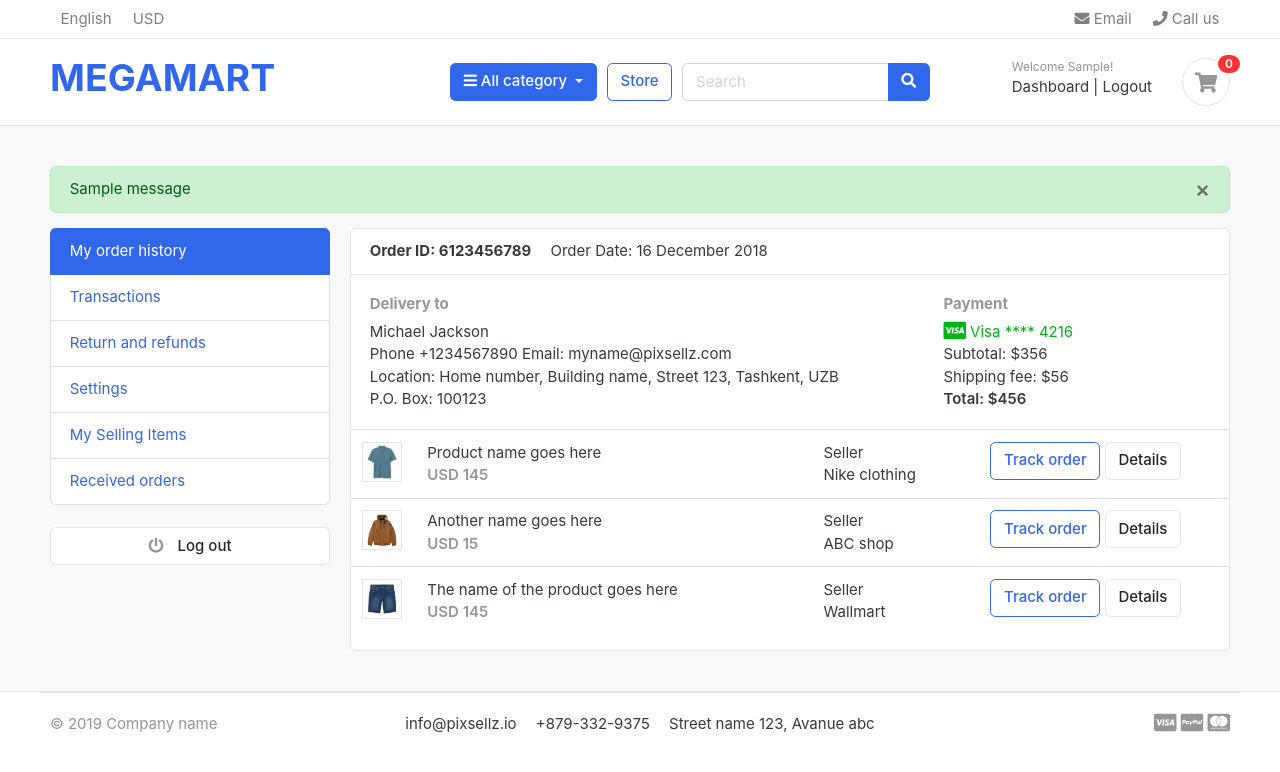
After one commit to MohithRajuu/Megamart-django, a Django app: page /accounts/ in a window 1280 px wide. The commit adds this page. Shown: the top 772 px of the page. Run offline with Django 3.2, Linux system fonts and the light colour scheme; a user stored in the database is signed in; tables that the repository leaves empty hold one stand-in row (values such as "Sample post"); one stand-in notice (Sample message) is shown; some libraries are stand-ins or nearby versions; some web fonts are replaced.

Commit message:
User Account Authentication

```diff
--- a/FashionMart/urls.py
+++ b/FashionMart/urls.py
@@ -24,4 +24,5 @@ urlpatterns = [
     path('', views.home, name='home'),
     path('store/', include('store.urls')),
     path('cart/', include('carts.urls')),
+    path('accounts/', include('accounts.urls')),
 ] + static(settings.MEDIA_URL, document_root=settings.MEDIA_ROOT)
--- /dev/null
+++ b/accounts/urls.py
@@ -0,0 +1,14 @@
+from django.urls import path
+from . import views
+
+urlpatterns = [
+    path('register/', views.register, name='register'),
+    path('login/', views.login, name='login'),
+    path('logout/', views.logout, name='logout'),
+    path('dashboard/', views.dashboard, name='dashboard'),
+    path('', views.dashboard, name='dashboard'),
+    path('activate/<uidb64>/<token>/', views.activate, name='activate'),
+    path('forgotPassword/', views.forgotPassword, name='forgotPassword'),
+    path('resetpassword_validate/<uidb64>/<token>/', views.resetpassword_validate, name='resetpassword_validate'),
+    path('resetPassword/', views.resetPassword, name='resetPassword'),
+]
--- a/accounts/views.py
+++ b/accounts/views.py
@@ -1,3 +1,159 @@
-from django.shortcuts import render
+from django.shortcuts import render, redirect
+from .forms import RegistrationForm
+from .models import Account
+from django.contrib import messages, auth
+from django.contrib.auth.decorators import login_required
+from django.http import HttpResponse
 
-# Create your views here.
+# Verification email
+from django.contrib.sites.shortcuts import get_current_site
+from django.template.loader import render_to_string
+from django.utils.http import urlsafe_base64_encode, urlsafe_base64_decode
+from django.utils.encoding import force_bytes
+from django.contrib.auth.tokens import default_token_generator
+from django.core.mail import EmailMessage
+
+
+#import requests
+
+
+def register(request):
+    if request.method == 'POST':
+        form = RegistrationForm(request.POST)
+        if form.is_valid():
+            first_name = form.cleaned_data['first_name']
+            last_name = form.cleaned_data['last_name']
+            phone_number = form.cleaned_data['phone_number']
+            email = form.cleaned_data['email']
+            password = form.cleaned_data['password']
+            username = email.split("@")[0]
+            user = Account.objects.create_user(first_name=first_name, last_name=last_name, email=email, username=username, password=password)
+            user.phone_number = phone_number
+            user.save()
+
+            # USER ACTIVATION
+            current_site = get_current_site(request)
+            mail_subject = 'Please activate your account'
+            message = render_to_string('accounts/account_verification_email.html', {
+                'user': user,
+                'domain': current_site,
+                'uid': urlsafe_base64_encode(force_bytes(user.pk)),
+                'token': default_token_generator.make_token(user),
+            })
+            to_email = email
+            send_email = EmailMessage(mail_subject, message, to=[to_email])
+            send_email.send()
+            #messages.success(request, 'Thank you for registering with us. We have sent you a verification email to your email address. Please verify it.')
+            return redirect('/accounts/login/?command=verification&email='+email)
+    else:
+        form = RegistrationForm()
+    context = {
+        'form': form,
+    }
+    return render(request, 'accounts/register.html', context)
+
+
+def login(request):
+    if request.method == 'POST':
+        email = request.POST['email']
+        password = request.POST['password']
+
+        user = auth.authenticate(email=email, password=password)
+
+        if user is not None:
+            auth.login(request, user)
+            messages.success(request, 'You are logged in.')
+            return redirect('dashboard')
+        else:
+            messages.error(request, 'Invalid login credentials')
+            return redirect('login')
+    return render(request, 'accounts/login.html')
+
+
+@login_required(login_url = 'login')
+def logout(request):
+    auth.logout(request)
+    messages.success(request, 'You are logged out.')
+    return redirect('login')
+
+
+def activate(request, uidb64, token):
+    try:
+        uid = urlsafe_base64_decode(uidb64).decode()
+        user = Account._default_manager.get(pk=uid)
+    except(TypeError, ValueError, OverflowError, Account.DoesNotExist):
+        user = None
+
+    if user is not None and default_token_generator.check_token(user, token):
+        user.is_active = True
+        user.save()
+        messages.success(request, 'Congratulations! Account Activated.')
+        return redirect('login')
+    else:
+        messages.error(request, 'Invalid activation Link.')
+        return redirect('register')
+
+@login_required(login_url = 'login')
+def dashboard(request):
+    return render(request, 'accounts/dashboard.html')
+
+
+def forgotPassword(request):
+    if request.method == 'POST':
+        email =  request.POST['email']
+        if Account.objects.filter(email=email).exists():
+            user = Account.objects.get(email__exact=email)
+
+            # Reset password
+            current_site = get_current_site(request)
+            mail_subject = 'Reset Password'
+            message = render_to_string('accounts/reset_password_email.html', {
+                'user': user,
+                'domain': current_site,
+                'uid': urlsafe_base64_encode(force_bytes(user.pk)),
+                'token': default_token_generator.make_token(user),
+            })
+            to_email = email
+            send_email = EmailMessage(mail_subject, message, to=[to_email])
+            send_email.send()
+
+            messages.success(request, 'Password reset email has been sent to your Email address')
+            return redirect('login')
+        else:
+            messages.error(request, 'Account does not exist')
+            return redirect('forgotPassword')
+
+    return render(request, 'accounts/forgotPassword.html')
+
+def resetpassword_validate(request,  uidb64, token):
+    try:
+        uid = urlsafe_base64_decode(uidb64).decode()
+        user = Account._default_manager.get(pk=uid)
+    except(TypeError, ValueError, OverflowError, Account.DoesNotExist):
+        user = None
+
+    if user is not None and default_token_generator.check_token(user, token):
+        request.session['uid'] = uid
+        messages.success(request, 'Please reset your password')
+        return redirect('resetPassword')
+    else:
+        messages.error(request, 'This link has expired!')
+        return redirect('login')
+
+def resetPassword(request):
+    if request.method == 'POST':
+        password = request.POST['password']
+        confirm_password = request.POST['confirm_password']
+
+        if password == confirm_password:
+            uid = request.session.get('uid')
+            user = Account.objects.get(pk=uid)
+            user.set_password(password)
+            user.save()
+            messages.success(request, 'Password reset successful')
+            return redirect('login')
+        else:
+            messages.error(request, "Passwords do not match")
+            return redirect('resetPassword')
+    else:
+        return render(request, 'accounts/resetPassword.html')
--- /dev/null
+++ b/templates/accounts/dashboard.html
@@ -0,0 +1,101 @@
+{% extends 'base.html' %}
+
+
+{% block content %}
+
+<section class="section-conten padding-y bg">
+
+
+{% include 'includes/alerts.html' %}
+
+<div class="container">
+	<div class="row">
+	<aside class="col-md-3">
+		<!--   SIDEBAR   -->
+		<ul class="list-group">
+			<a class="list-group-item active" href="#"> My order history </a>
+			<a class="list-group-item" href="#"> Transactions </a>
+			<a class="list-group-item" href="#"> Return and refunds </a>
+			<a class="list-group-item" href="#">Settings </a>
+			<a class="list-group-item" href="#"> My Selling Items </a>
+			<a class="list-group-item" href="#"> Received orders </a>
+		</ul>
+		<br>
+		<a class="btn btn-light btn-block" href="{% url 'logout' %}"> <i class="fa fa-power-off"></i> <span class="text">Log out</span> </a>
+		<!--   SIDEBAR .//END   -->
+	</aside>
+	<main class="col-md-9">
+		<article class="card">
+		<header class="card-header">
+			<strong class="d-inline-block mr-3">Order ID: 6123456789</strong>
+			<span>Order Date: 16 December 2018</span>
+		</header>
+		<div class="card-body">
+			<div class="row">
+				<div class="col-md-8">
+					<h6 class="text-muted">Delivery to</h6>
+					<p>Michael Jackson <br>
+					Phone +1234567890 Email: myname@pixsellz.com <br>
+			    	Location: Home number, Building name, Street 123,  Tashkent, UZB <br>
+			    	P.O. Box: 100123
+			 		</p>
+				</div>
+				<div class="col-md-4">
+					<h6 class="text-muted">Payment</h6>
+					<span class="text-success">
+						<i class="fab fa-lg fa-cc-visa"></i>
+					    Visa  **** 4216
+					</span>
+					<p>Subtotal: $356 <br>
+					 Shipping fee:  $56 <br>
+					 <span class="b">Total:  $456 </span>
+					</p>
+				</div>
+			</div> <!-- row.// -->
+		</div> <!-- card-body .// -->
+		<div class="table-responsive">
+		<table class="table table-hover">
+			<tr>
+				<td width="65">
+					<img src="../images/items/1.jpg" class="img-xs border">
+				</td>
+				<td>
+					<p class="title mb-0">Product name goes here </p>
+					<var class="price text-muted">USD 145</var>
+				</td>
+				<td> Seller <br> Nike clothing </td>
+				<td width="250"> <a href="#" class="btn btn-outline-primary">Track order</a> <a href="#" class="btn btn-light"> Details </a> </td>
+			</tr>
+			<tr>
+				<td>
+					<img src="../images/items/2.jpg" class="img-xs border">
+				</td>
+				<td>
+					<p class="title mb-0">Another name goes here </p>
+					<var class="price text-muted">USD 15</var>
+				</td>
+				<td> Seller <br> ABC shop </td>
+				<td> <a href="#" class="btn btn-outline-primary">Track order</a> <a href="#" class="btn btn-light"> Details </a> </td>
+			</tr>
+			<tr>
+				<td>
+					<img src="../images/items/3.jpg" class="img-xs border">
+				</td>
+				<td>
+					<p class="title mb-0">The name of the product  goes here </p>
+					<var class="price text-muted">USD 145</var>
+				</td>
+				<td> Seller <br> Wallmart </td>
+				<td> <a href="#" class="btn btn-outline-primary">Track order</a> <a href="#" class="btn btn-light"> Details </a> </td>
+			</tr>
+		</table>
+		</div> <!-- table-responsive .end// -->
+		</article> <!-- order-group.// -->
+	</main>
+</div> <!-- row.// -->
+</div>
+
+
+</section>
+
+{% endblock %}
--- /dev/null
+++ b/templates/includes/alerts.html
@@ -0,0 +1,13 @@
+{% if messages %}
+
+    {% for message in messages %}
+    <div id="message" class="container">
+    <div {% if message.tags %} class="alert alert-{{ message.tags }}"{% endif %} role="alert">
+      <button type="button" class="close" data-dismiss="alert"><span aria-hidden="true">&times;</span></button>
+        {% if message.level == DEFAULT_MESSAGE_LEVELS.ERROR %}Error: {% endif %}
+        {{ message }}
+    </div>
+    </div>
+    {% endfor %}
+
+{% endif %}
--- a/templates/includes/navbar.html
+++ b/templates/includes/navbar.html
@@ -61,13 +61,24 @@
   </div> <!-- col.// -->
   <div class="col-lg-3 col-sm-6 col-8 order-2 order-lg-3">
         <div class="d-flex justify-content-end mb-3 mb-lg-0">
-          <div class="widget-header">
-            <small class="title text-muted">Welcome guest!</small>
-            <div>
-              <a href="./signin.html">Sign in</a> <span class="dark-transp"> | </span>
-              <a href="./register.html"> Register</a>
+          {% if user.id is None %}
+            <div class="widget-header">
+              <small class="title text-muted">Welcome guest!</small>
+              <div>
+                <a href="{% url 'login' %}">Sign in</a> <span class="dark-transp"> | </span>
+                <a href="{% url 'register' %}"> Register</a>
+              </div>
             </div>
-          </div>
+            {% else %}
+              <div class="widget-header">
+                <small class="title text-muted">Welcome {{user.first_name}}!</small>
+                <div>
+                  <a href="{% url 'dashboard' %}">Dashboard</a> <span class="dark-transp"> | </span>
+                  <a href="{% url 'logout' %}"> Logout</a>
+                </div>
+              </div>
+
+            {% endif %}
           <a href="{% url 'cart' %}" class="widget-header pl-3 ml-3">
             <div class="icon icon-sm rounded-circle border"><i class="fa fa-shopping-cart"></i></div>
             <span class="badge badge-pill badge-danger notify">{{ cart_count }}</span>
```
Also changed, not shown: FashionMart/settings.py (+13 -0 lines), accounts/forms.py (added, +33 -0 lines), templates/accounts/account_verification_email.html (added, +10 -0 lines), templates/accounts/forgotPassword.html (added, +42 -0 lines), templates/accounts/login.html (added, +52 -0 lines), templates/accounts/register.html (added, +64 -0 lines), templates/accounts/resetPassword.html (added, +40 -0 lines), templates/accounts/reset_password_email.html (added, +10 -0 lines).
